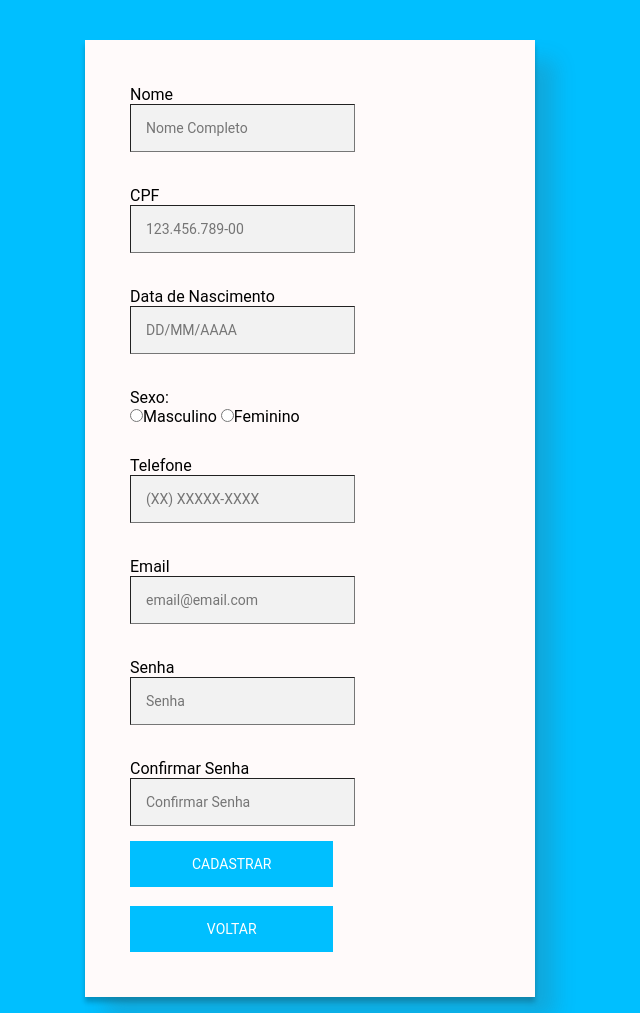
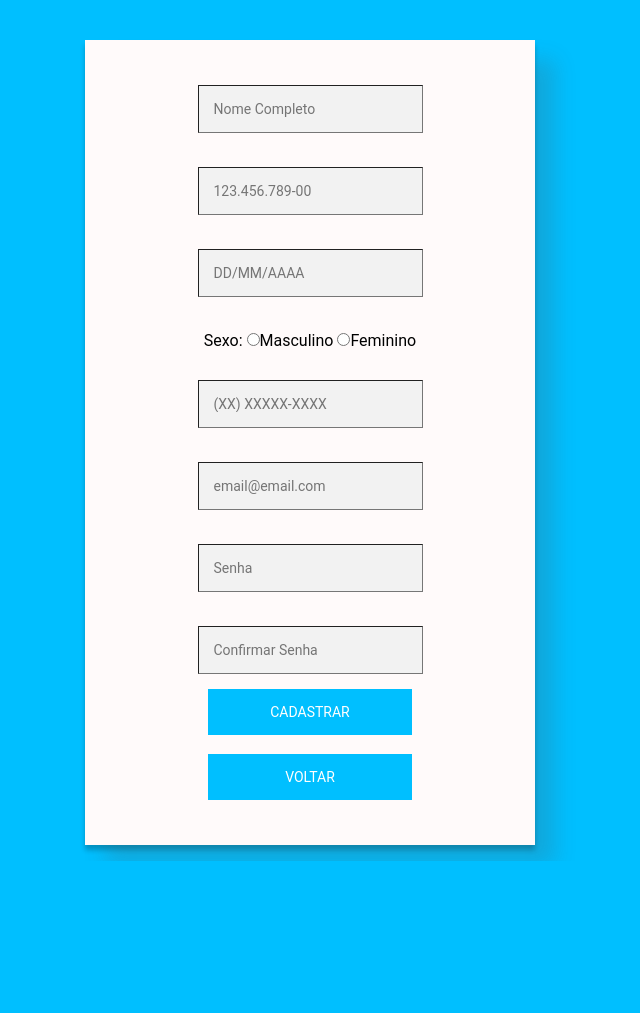
Before and after one commit to PedroViniciusBarros/hospital_liberdade, a PHP site: page /cadastro.html in a window 1280 px wide. Shown: the whole page, without its empty margins (330-970 px from the left). After the commit the page ends 861 px from the top, so only its background shows below. Run offline with PHP 8.4, Linux system fonts and the light colour scheme.

Commit message:
update css

```diff
--- a/cadastro.html
+++ b/cadastro.html
@@ -11,35 +11,27 @@
       <div class="form-container">
         <div class="right-container">
           <div class="right-inner-container">
-            <label for="Nome">Nome</label> <br>
             <input type="text" id = "nome" name="nome" placeholder="Nome Completo">
             <br><br>
 
-            <label for="CPF">CPF</label> <br>
             <input type="text" id = "cpf" name="cpf" placeholder="123.456.789-00"> <br><br>
 
-            <label for="Nascimento">Data de Nascimento</label> <br>
             <input type="text" id = "nasc" name="nasc" placeholder="DD/MM/AAAA">
             <br><br>
 
-            Sexo:<br>
+            Sexo:
             <input type="radio" name="Sexo" value="Masculino">Masculino
             <input type="radio" name="Sexo" value="Feminino">Feminino
             <br><br>
 
-            <label for="Telefone">Telefone</label> <br>
             <input type="text" id = "tel" placeholder="(XX) XXXXX-XXXX" maxlength="15">
             <br><br>
 
-            <label for="email">Email</label> <br>
             <input type="text" id = "emal" placeholder="email@email.com">
             <br><br>
 
-            <label for="pass">Senha</label> <br>
             <input type="password" id="pass" name="Senha" minlength="8" required placeholder="Senha">
             <br><br>
-
-            <label for="pass">Confirmar Senha</label> <br>
             <input type="password" id="pass" name="Senha" minlength="8" required placeholder="Confirmar Senha">
             <br>
             <button type="submit">Cadastrar</button>
--- a/css/cadastro.css
+++ b/css/cadastro.css
@@ -5,6 +5,7 @@ form {
     margin-right: auto;
     max-width: 360px;
     padding: 45px;
+    text-align: center;
     box-shadow: 20px 20px 20px 0 rgba(80, 80, 80, 0.2), 0 5px 5px 0 rgba(0, 0, 0, 0.24);
   }
   body {
```
